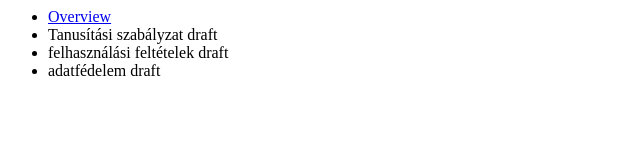
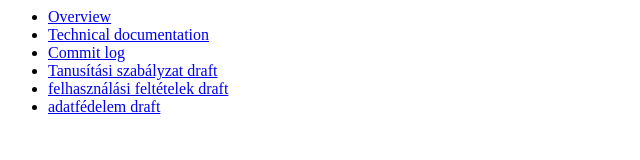
Before and after one commit to magwas/adadocs, a plain HTML site: page static/index.html in a window 1280 px wide. Shown: the whole page, without its empty margins (0-640 px from the left). Drawn offline with Linux system fonts and the light colour scheme.

Commit message:
incorporate pdoauth-generated docs

```diff
--- a/static/index.html
+++ b/static/index.html
@@ -1,9 +1,11 @@
-<html><head><title>Ada project documentation</title></head>
+<html><head><meta charset="UTF-8"><title>Ada project documentation</title></head>
 <body>
 <ul>
-<li><a href="ADA.html">Overview</a>
-<li><a href="https://drive.google.com/open?id=1os82gnS7WDT1qDKAJEZbcR0UTO25dO8MGUA0qP5RO0s"></a>Tanusítási szabályzat draft</li>
-<li><a href="https://drive.google.com/open?id=10P-ofkkD_JMEcy79FHhHNvxV71bUC9ZO2NQ-rsBQsHA"></a>felhasználási feltételek draft</li>
-<li><a href="https://drive.google.com/open?id=1mSbcQ4kRAYPIv0VXNICDkhpW0AshSikHTCW4uUD1mxs"></a>adatfédelem draft </li>
+<li><a href="ADA.html">Overview</a></li>
+<li><a href="html/documentation.html">Technical documentation</a></li>
+<li><a href="html/commitlog.html">Commit log</a></li>
+<li><a href="https://drive.google.com/open?id=1os82gnS7WDT1qDKAJEZbcR0UTO25dO8MGUA0qP5RO0s">Tanusítási szabályzat draft</a></li>
+<li><a href="https://drive.google.com/open?id=10P-ofkkD_JMEcy79FHhHNvxV71bUC9ZO2NQ-rsBQsHA">felhasználási feltételek draft</a></li>
+<li><a href="https://drive.google.com/open?id=1mSbcQ4kRAYPIv0VXNICDkhpW0AshSikHTCW4uUD1mxs">adatfédelem draft </a></li>
 </ul>
 </body>
```
Also changed, not shown: 1 other file.
